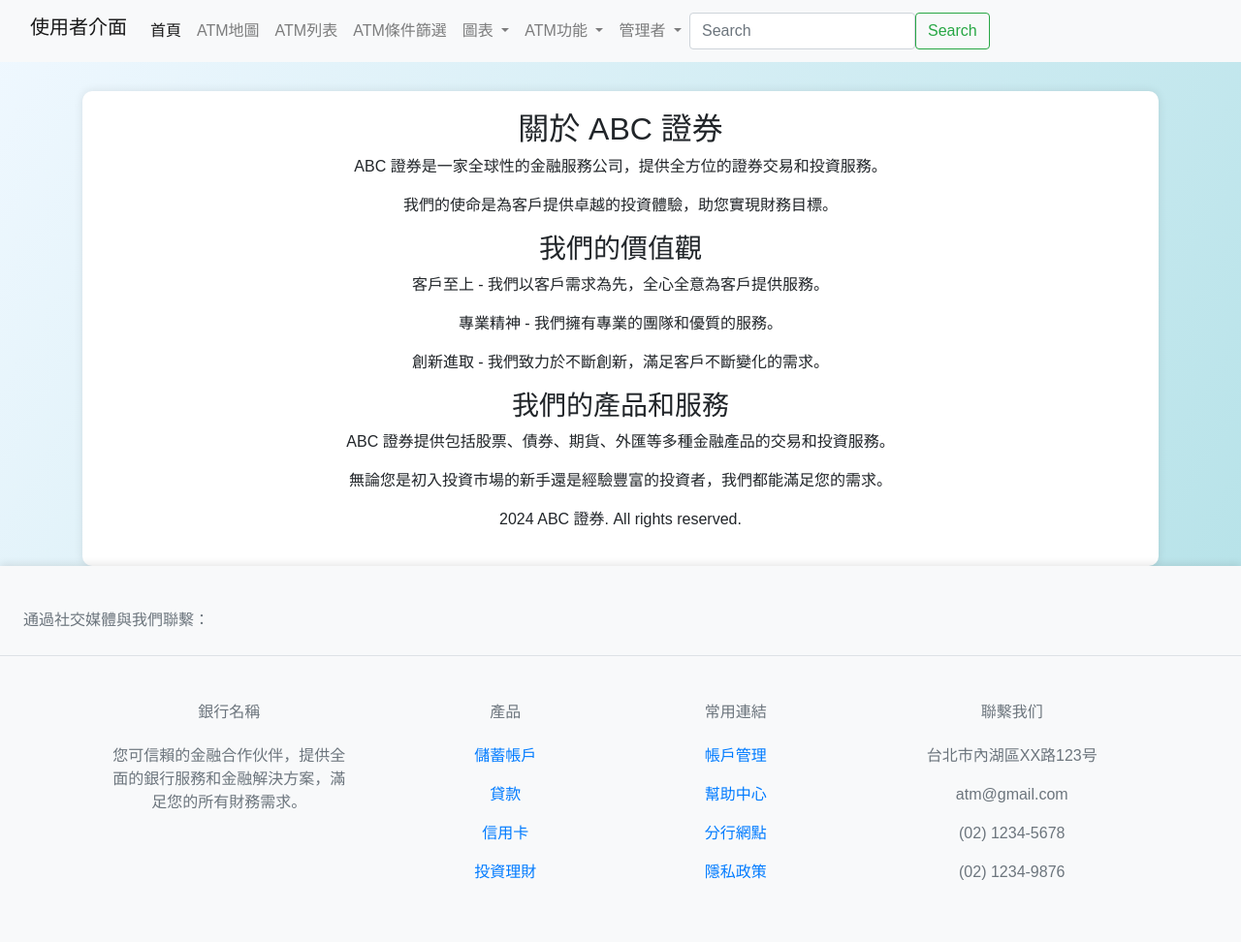
After one commit to fgh09101010/atm_manage, a Django app: page /atm/invest/ in a window 1280 px wide. The commit adds this page. Shown: the whole page at 97% size. Run offline with Django 5.2, Linux system fonts and the light colour scheme; parts of the project's set-up code (start-up, migrations or seed data) failed here and were passed over; some libraries are stand-ins or nearby versions.

Commit message:
coffee good

```diff
--- a/atm/templates/index.html
+++ b/atm/templates/index.html
@@ -40,7 +40,7 @@
         </div>
         <div class="col-md-4 mb-4">
             <div class="card">
-                <a href="{% url 'customer_detail'%}" rel="noreferrer noopener" data-ga-quick-link="-" class="cubre-m-quickLink" id="lnk_Link">
+                <a href="{% url 'my_detail'%}" rel="noreferrer noopener" data-ga-quick-link="-" class="cubre-m-quickLink" id="lnk_Link">
                     <div class="cubre-m-quickLink__icon">
                         <img src="{%static 'img/account.svg'%}" class="cubre-m-quickLink__img" alt="" id="img_4D101EA0873E4FD39BB47646B9264234">
                     </div>
--- /dev/null
+++ b/atm/templates/invest.html
@@ -0,0 +1,32 @@
+{% extends "base.html" %}
+{% block content %}
+<style>
+
+    .about-content {
+        background-color: #fff;
+        padding: 20px;
+        border-radius: 10px;
+        box-shadow: 0 0 10px rgba(0, 0, 0, 0.1);
+    }
+</style>
+
+<div class="container">
+    <div class="about-content">
+        <h2>關於 ABC 證券</h2>
+        <p>ABC 證券是一家全球性的金融服務公司，提供全方位的證券交易和投資服務。</p>
+        <p>我們的使命是為客戶提供卓越的投資體驗，助您實現財務目標。</p>
+        <h3>我們的價值觀</h3>
+        <p>客戶至上 - 我們以客戶需求為先，全心全意為客戶提供服務。</p>
+        <p>專業精神 - 我們擁有專業的團隊和優質的服務。</p>
+        <p>創新進取 - 我們致力於不斷創新，滿足客戶不斷變化的需求。</p>
+        <h3>我們的產品和服務</h3>
+        <p>ABC 證券提供包括股票、債券、期貨、外匯等多種金融產品的交易和投資服務。</p>
+        <p>無論您是初入投資市場的新手還是經驗豐富的投資者，我們都能滿足您的需求。</p>
+        <p>2024 ABC 證券. All rights reserved.</p>
+    </div>
+
+</div>
+
+
+
+{% endblock %}
--- a/atm/urls.py
+++ b/atm/urls.py
@@ -27,7 +27,10 @@ urlpatterns = [
     path('transfer/', views.transfer, name='transfer'),
     path('payment/', views.payment, name='payment'),
 
-    path('customer_detail', views.customer_detail, name='customer_detail'),
+    path('customer_list/', views.customer_list, name='customer_list'),
+    path('customer/<int:customer_id>', views.customer_detail, name='customer_detail'),
+
+    path('my_detail/', views.my_detail, name='my_detail'),
 
     path('atm_map_search/', views.atm_map_search, name='atm_map_search'),
 
@@ -37,10 +40,11 @@ urlpatterns = [
     path('exchange-rate/', views.exchange_rate, name='exchange_rate'),
     path('convert/', views.convert_currency, name='convert_currency'),
     path('result/', views.result, name = 'result'),
+    path('invest/', TemplateView.as_view(template_name='invest.html'), name='invest'),
 
 
     path('users/', views.user_list, name='user_list'),
-    path('users/<int:user_id>/', views.user_detail, name='user_detail'),
+    path('users/<str:user_id>/', views.user_detail, name='user_detail'),
 
     path('atm_filter/', views.atm_filter, name='atm_filter'),
 
--- a/templates/base.html
+++ b/templates/base.html
@@ -65,7 +65,7 @@
                 <li><a class="dropdown-item" href="{% url 'withdraw' %}">領錢</a></li>
                 <li><a class="dropdown-item" href="{% url 'transfer' %}">轉帳</a></li>
                 <li><a class="dropdown-item" href="{% url 'payment' %}">支付</a></li>
-                <li><a class="dropdown-item" href="{% url 'customer_detail'%}">查看餘額</a></li>
+                <li><a class="dropdown-item" href="{% url 'my_detail'%}">查看餘額</a></li>
               </ul>
             </li>
             <li class="nav-item dropdown">
@@ -74,8 +74,7 @@
               </a>
               <ul class="dropdown-menu" aria-labelledby="navbarDropdown">
                 <li><a class="dropdown-item" href="{% url 'restart' %}">重新整理地圖</a></li>
-                <li><a class="dropdown-item" href="#">atm 資料管理</a></li>
-                <li><a class="dropdown-item" href="#">使用者 資料管理</a></li>
+                <li><a class="dropdown-item" href="{% url 'customer_list' %}">使用者 資料管理</a></li>
               </ul>
             </li>
           </ul>
```
Also changed, not shown: atm/templates/customer_detail.html (+6 -31 lines), atm/templates/customer_list.html (added, +26 -0 lines), atm/templates/my_detail.html (added, +35 -0 lines), atm/views.py (+13 -5 lines).
